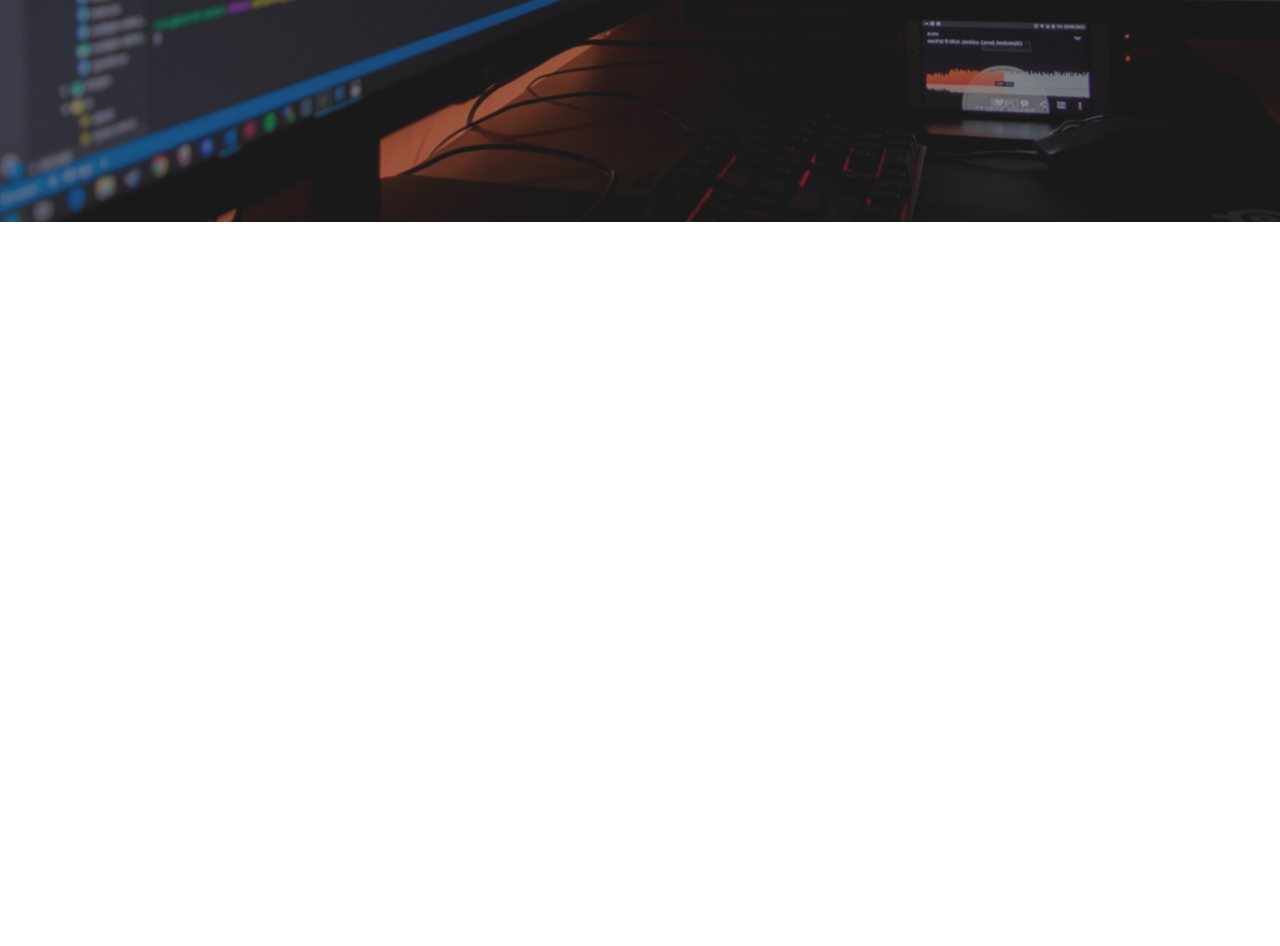
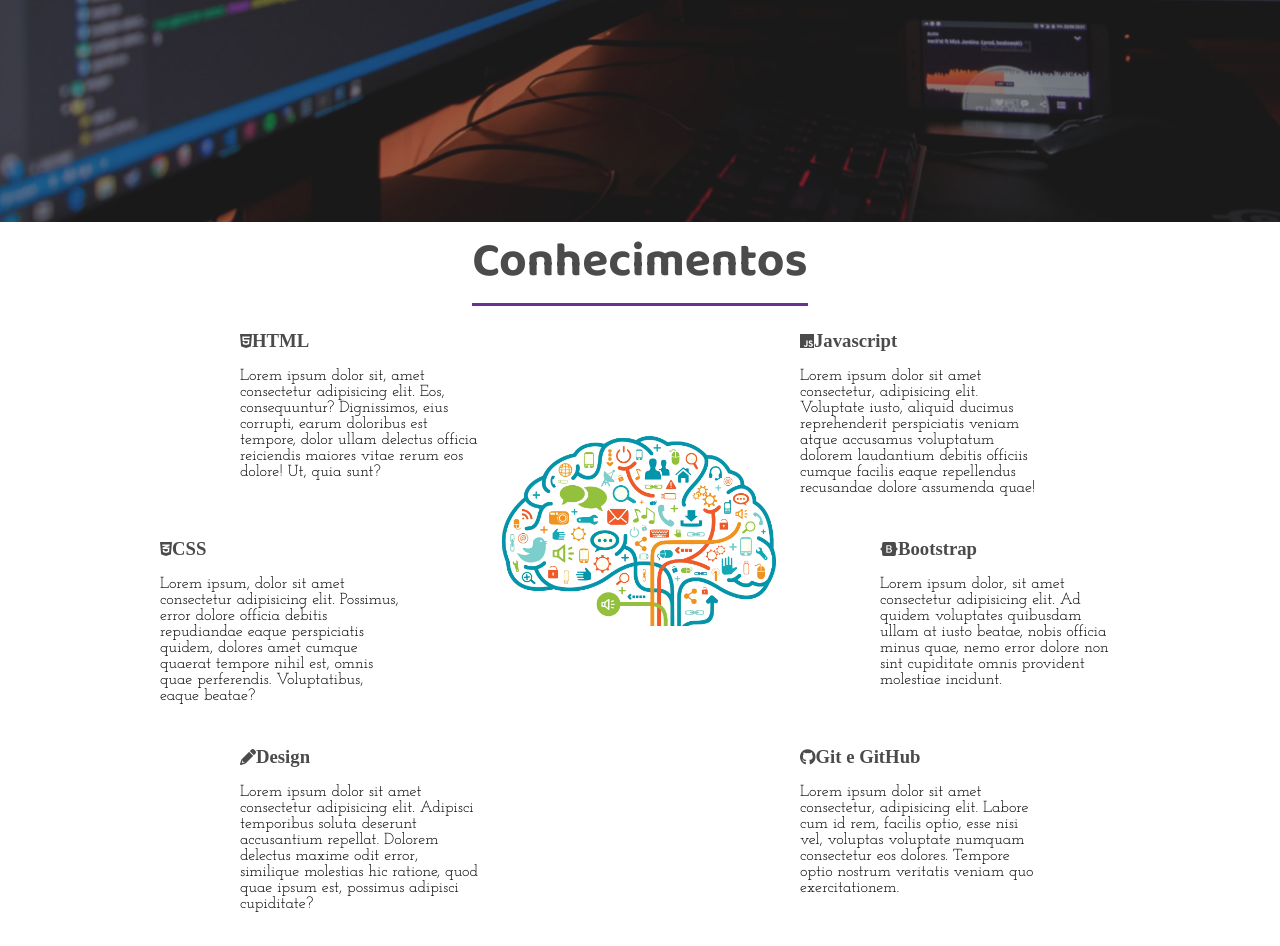
Before and after one commit to CrowThe/Portfolio, a plain HTML site: page index.html in a window 1280 px wide. Shown: the part 578-1524 px from the top of the page. Before the commit the page ends 800 px from the top, so only its background shows below. Drawn offline with Linux system fonts and the light colour scheme.

Commit message:
:package:seção conhecimentos

```diff
--- a/index.html
+++ b/index.html
@@ -35,7 +35,7 @@
             </div>
         </header>
 
-        <div class="sidebar">
+        <aside class="sidebar">
             <nav>
                 <ul class="menu">
                     <li class="menu-item"><a href="#" class="menu-link">Home</a></li>
@@ -50,7 +50,72 @@
                 <a href="#"><i class="fa-brands fa-github-alt"></i></a>
                 <a href="#"><i class="fa-brands fa-twitter"></i></a>
             </div>
-        </div>
+        </aside>
+
+        <section class="seção-cinhecimentos">
+            <div class="seção-header">
+                <h1>Conhecimentos</h1>
+            </div>
+            <div class="conhecimentos">
+                <div class="conhecimento">
+                    <div class="conhecimento-header">
+                        <i class="fab fa-html5"></i>
+                        <h3>HTML</h3>
+                    </div>
+                    <div class="conhecimento-text">
+                        <p>Lorem ipsum dolor sit, amet consectetur adipisicing elit. Eos, consequuntur? Dignissimos, eius corrupti, earum doloribus est tempore, dolor ullam delectus officia reiciendis maiores vitae rerum eos dolore! Ut, quia sunt?</p>
+                    </div>
+                </div>
+                <div class="conhecimento">
+                    <div class="conhecimento-header">
+                        <i class="fab fa-css3-alt"></i>
+                        <h3>CSS</h3>
+                    </div>
+                    <div class="conhecimento-text">
+                        <p>Lorem ipsum, dolor sit amet consectetur adipisicing elit. Possimus, error dolore officia debitis repudiandae eaque perspiciatis quidem, dolores amet cumque quaerat tempore nihil est, omnis quae perferendis. Voluptatibus, eaque beatae?</p>
+                    </div>
+                </div>
+                <div class="conhecimento">
+                    <div class="conhecimento-header">
+                        <i class="fas fa-pencil-alt"></i>
+                        <h3>Design</h3>
+                    </div>
+                    <div class="conhecimento-text">
+                        <p>Lorem ipsum dolor sit amet consectetur adipisicing elit. Adipisci temporibus soluta deserunt accusantium repellat. Dolorem delectus maxime odit error, similique molestias hic ratione, quod quae ipsum est, possimus adipisci cupiditate?</p>
+                    </div>
+                </div>
+                <div class="conhecimento">
+                    <div class="conhecimento-header">
+                        <i class="fab fa-js"></i>
+                        <h3>Javascript</h3>
+                    </div>
+                    <div class="conhecimento-text">
+                        <p>Lorem ipsum dolor sit amet consectetur, adipisicing elit. Voluptate iusto, aliquid ducimus reprehenderit perspiciatis veniam atque accusamus voluptatum dolorem laudantium debitis officiis cumque facilis eaque repellendus recusandae dolore assumenda quae!</p>
+                    </div>
+                </div>
+                <div class="conhecimento">
+                    <div class="conhecimento-header">
+                        <i class="fab fa-bootstrap"></i>
+                        <h3>Bootstrap</h3>
+                    </div>
+                    <div class="conhecimento-text">
+                        <p>Lorem ipsum dolor, sit amet consectetur adipisicing elit. Ad quidem voluptates quibusdam ullam at iusto beatae, nobis officia minus quae, nemo error dolore non sint cupiditate omnis provident molestiae incidunt.</p>
+                    </div>
+                </div>
+                <div class="conhecimento">
+                    <div class="conhecimento-header">
+                        <i class="fab fa-github"></i>
+                        <h3>Git e GitHub</h3>
+                    </div>
+                    <div class="conhecimento-text">
+                        <p>Lorem ipsum dolor sit amet consectetur, adipisicing elit. Labore cum id rem, facilis optio, esse nisi vel, voluptas voluptate numquam consectetur eos dolores. Tempore optio nostrum veritatis veniam quo exercitationem.</p>
+                    </div>
+                </div>
+                <div class="conhecimentos-img-wrapper">
+                    <img src="/imagens /conhecimento.png" alt="imagem conhecimento">
+                </div>
+            </div>
+        </section>
 
     </div>
 </body>
--- a/style.css
+++ b/style.css
@@ -8,6 +8,11 @@
     padding: 0;
     list-style: none;
     text-decoration: none;
+}
+
+::selection{
+    background: #a044ff;
+    color: #fff;
 }
 
 :root{
@@ -235,3 +240,90 @@ header {
 .social-media i:hover{
     background-color: #a044ff;
 }
+
+.conhecimentos{
+    display: grid;
+    grid-template-columns: repeat(16, 1fr);
+    grid-template-rows: repeat(6, 6rem);
+    row-gap: .5rem;
+}
+
+.conhecimento:nth-child(1){
+grid-column: 4 / 7;
+grid-row: 1 / 3;
+}
+
+.conhecimento:nth-child(2){
+    grid-column: 3 / 6;
+    grid-row: 3 / 5;
+}
+
+.conhecimento:nth-child(3){
+        grid-column: 4 / 7;
+        grid-row: 5 / -1;
+}
+
+.conhecimento:nth-child(4){
+    grid-column: 11 / 14;
+    grid-row: 1 / 3;
+}
+
+.conhecimento:nth-child(5){
+    grid-column: 12 / 15;
+    grid-row: 3 / 5;
+}
+
+.conhecimento:nth-child(6){
+    grid-column: 11 / 14;
+    grid-row: 5 / -1;
+}
+
+.sesao-conhecimentos{
+    background-color: ##f5f5f5;
+}
+
+.seção-header{
+    display: flex;
+    align-items: center;
+    justify-content: center;
+}
+
+.seção-header h1{
+    font-family: var(--font-primary);
+    font-size: 3rem;
+    color: #4b4b4b;
+    border-bottom: solid 3px #6a3093;
+    margin-bottom: 1.5rem;
+}
+
+.conhecimento-header{
+    display: flex;
+    align-items: center;
+    color: #4b4b4b;
+}
+
+.conhecimento.header i{
+    font-size: 2.5rem;
+}
+
+.conhecimento.header h3{
+    font-family: var(--font-secundary);
+    font-size: 2rem;
+    padding-left: 1;
+}
+
+.conhecimento-text{
+    font-family: var(--font-secundary);
+    margin-top: 1rem;
+}
+
+.conhecimentos-img-wrapper{
+    grid-column: 7 / 11;
+    grid-row:  2 / 6;
+    width: 100%;
+}
+
+.conhecimentos-img-wrapper img{
+    object-fit:cover;
+    width: 100%;
+}
```
Also changed, not shown: imagens /conhecimento.png (added).
